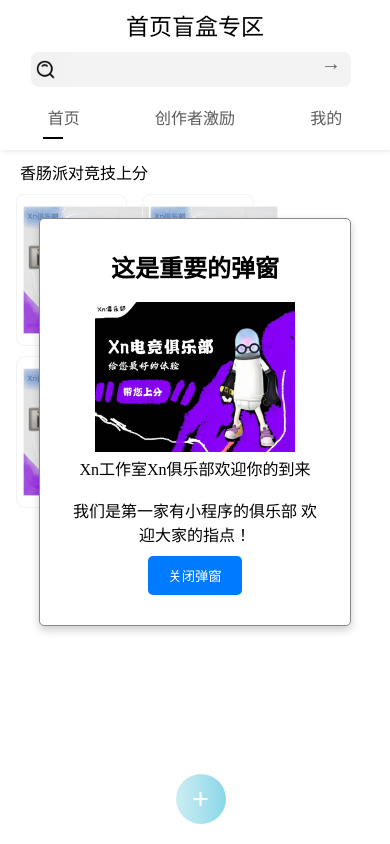
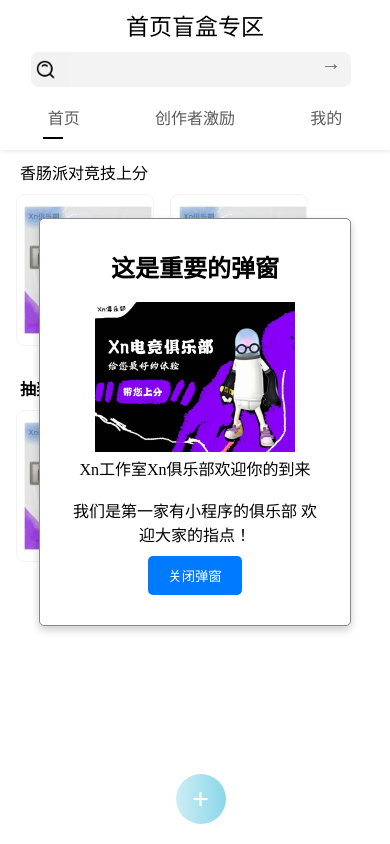
Before and after one commit to xingning0/xingshop, a plain HTML site: page index.html in a window 390 px wide. Drawn offline with Linux system fonts and the light colour scheme.

Commit message:
Update index.html

```diff
--- a/index.html
+++ b/index.html
@@ -110,7 +110,7 @@
         }
         @media (max-width: 767px) {
             #sp{
-                width: 28%;
+                width: 35%;
                 margin-left: 4%;
             }
         }
@@ -422,7 +422,7 @@
         <img id="ip1" src="sqs.jpg">
         <b>香肠派对竞技70分</b>
     </div>
-    <br><br><br><br><br><br>
+    <br><br><br><br><br><br><br><br><br>
     <p id="cj">抽奖活动</p>
     </div>
     <div onclick="window.location.href='4.html'" id="sp" class="sp4">
```
